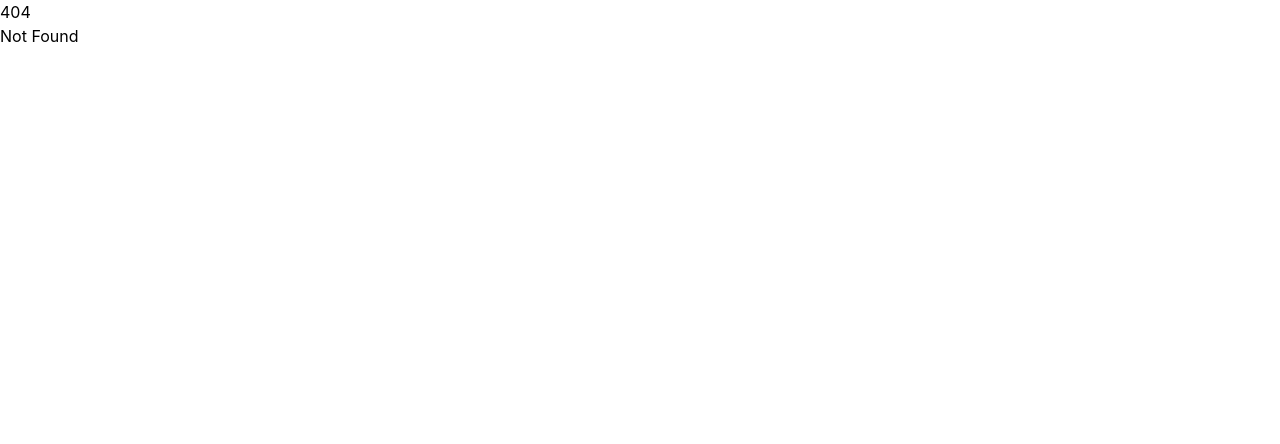
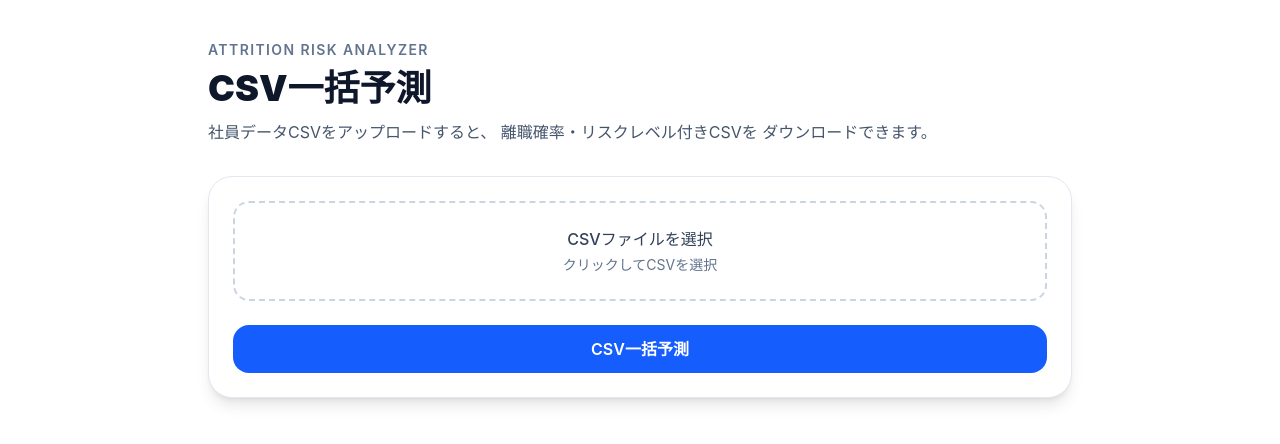
Before and after one commit to KensukeOta/Attrition-Risk-Analyzer, a SvelteKit app in the folder frontend/: page /csv in a window 1280 px wide. Before the commit this address had no page. Shown: the top 444 px of the page. Built offline with nearby package versions, Linux system fonts and the light colour scheme; no server answers.

Commit message:
frontend: CSVファイルをアップロードできるページを実装

```diff
--- /dev/null
+++ b/frontend/src/routes/csv/+page.svelte
@@ -0,0 +1,113 @@
+<script lang="ts">
+	import { PUBLIC_API_URL } from "$env/static/public";
+
+	let file = $state<File | null>(null);
+	let loading = $state(false);
+	let errorMessage = $state("");
+	let successMessage = $state("");
+
+	async function uploadCsv() {
+		if (!file) {
+			errorMessage = "CSVファイルを選択してください";
+			return;
+		}
+
+		loading = true;
+		errorMessage = "";
+		successMessage = "";
+
+		try {
+			const formData = new FormData();
+			formData.append("file", file);
+
+			const res = await fetch(`${PUBLIC_API_URL}/api/v1/predict/csv`, {
+				method: "POST",
+				body: formData
+			});
+
+			if (!res.ok) {
+				throw new Error("CSV予測に失敗しました");
+			}
+
+			const blob = await res.blob();
+
+			const url = window.URL.createObjectURL(blob);
+
+			const a = document.createElement("a");
+
+			a.href = url;
+			a.download = "prediction_result.csv";
+
+			document.body.appendChild(a);
+			a.click();
+			a.remove();
+
+			window.URL.revokeObjectURL(url);
+
+			successMessage = "予測結果CSVをダウンロードしました";
+		} catch (e) {
+			errorMessage = e instanceof Error ? e.message : "予期しないエラー";
+		} finally {
+			loading = false;
+		}
+	}
+</script>
+
+<svelte:head>
+	<title>CSV一括予測</title>
+</svelte:head>
+
+<div class="mx-auto max-w-4xl px-4 py-10">
+	<div class="mb-8">
+		<p class="text-sm font-semibold tracking-widest text-slate-500 uppercase">
+			Attrition Risk Analyzer
+		</p>
+
+		<h1 class="mt-2 text-4xl font-black text-slate-900">CSV一括予測</h1>
+
+		<p class="mt-3 text-slate-600">
+			社員データCSVをアップロードすると、 離職確率・リスクレベル付きCSVを ダウンロードできます。
+		</p>
+	</div>
+
+	<div class="rounded-3xl border border-slate-200 bg-white p-6 shadow-lg">
+		<label
+			class="block rounded-2xl border-2 border-dashed border-slate-300 p-6 text-center transition hover:border-blue-400"
+		>
+			<input
+				type="file"
+				accept=".csv"
+				class="hidden"
+				onchange={(e) => {
+					file = (e.currentTarget as HTMLInputElement).files?.[0] ?? null;
+				}}
+			/>
+
+			<p class="font-medium text-slate-700">CSVファイルを選択</p>
+
+			<p class="mt-1 text-sm text-slate-500">
+				{file ? file.name : "クリックしてCSVを選択"}
+			</p>
+		</label>
+
+		<button
+			onclick={uploadCsv}
+			disabled={loading}
+			class="mt-6 w-full rounded-2xl bg-blue-600 px-4 py-3 font-semibold text-white transition hover:bg-blue-700 disabled:bg-slate-400"
+		>
+			{loading ? "予測中..." : "CSV一括予測"}
+		</button>
+
+		{#if errorMessage}
+			<p class="mt-4 font-medium text-red-600">
+				{errorMessage}
+			</p>
+		{/if}
+
+		{#if successMessage}
+			<p class="mt-4 font-medium text-green-600">
+				{successMessage}
+			</p>
+		{/if}
+	</div>
+</div>
```
